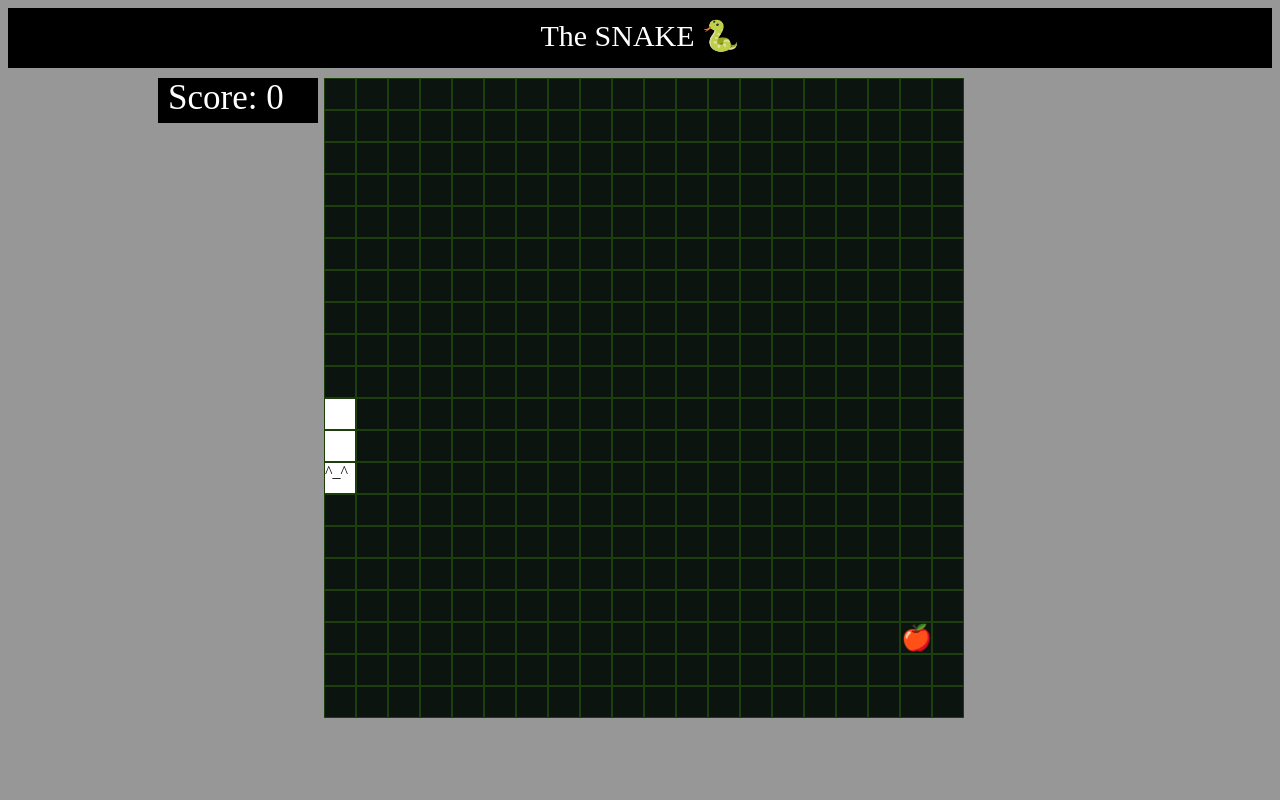
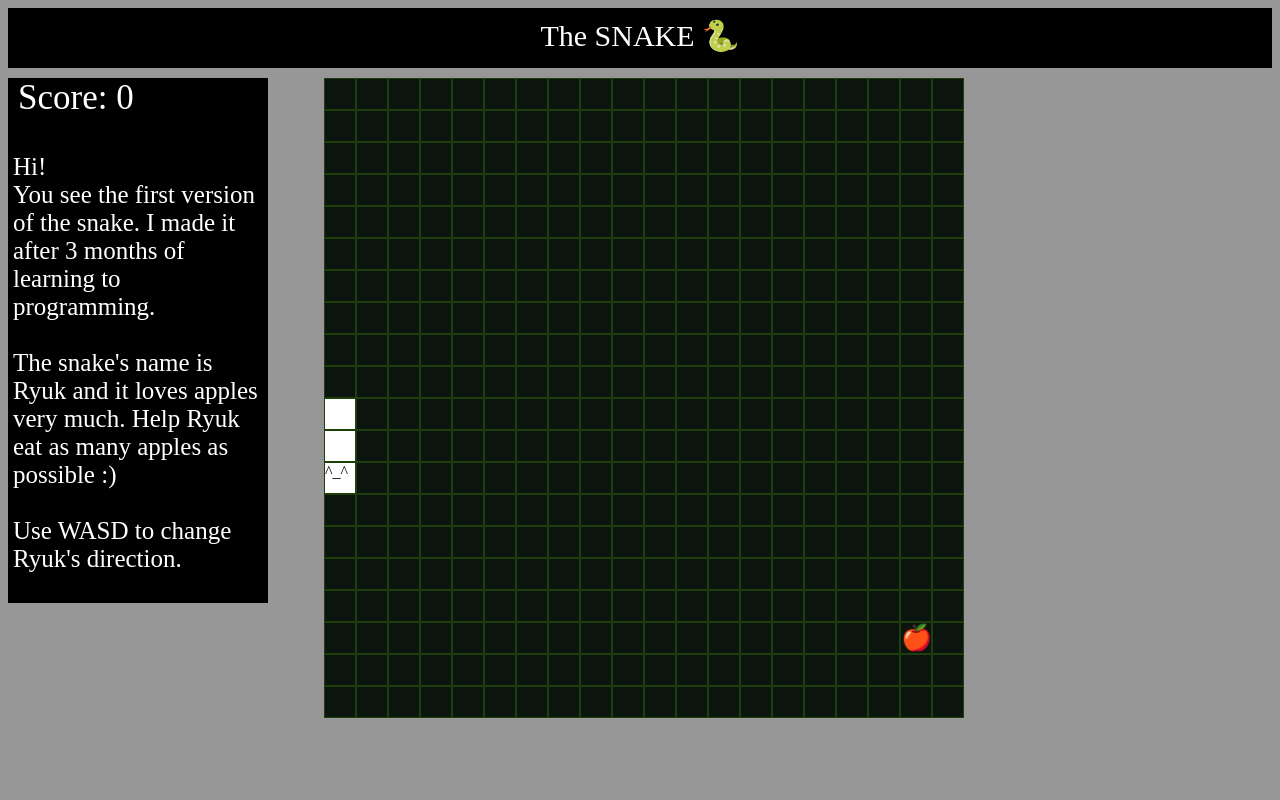
Before and after one commit to Prakht-Dm/github.io, a plain HTML site: page index.html in a window 1280 px wide. Shown: the top 800 px of the page. Drawn offline with Linux system fonts and the light colour scheme.

Commit message:
Add files via upload

```diff
--- a/style.css
+++ b/style.css
@@ -74,17 +74,38 @@ border-radius: 45%;
 
 
 .score_table{
-    width: 150px;
+    width: 250px;
     height: 45px;
     position: relative;
     background-color: black;
     color: white;
     top: -675px;
-    left: 150px;
-    font-size: 25px;
+
+    font-size: 35px;
     padding-left: 10px;
 }
+.message{
+  width: 250px;
+  height: 100%;
+  position: relative;
+  background-color: black;
+  color: white;
+  top: -675px;
 
-.score_table p{
-font-size: 35px;
+  font-size: 25px;
+  padding: 5px;
 }
+
+
+
+.startButton{
+  width: 100px;
+  height: 100%;
+  background-color: white;
+  color: black;
+  margin: 25px;
+  margin-left: 70px;
+
+  text-align: center;
+  cursor: pointer;
+}
```
